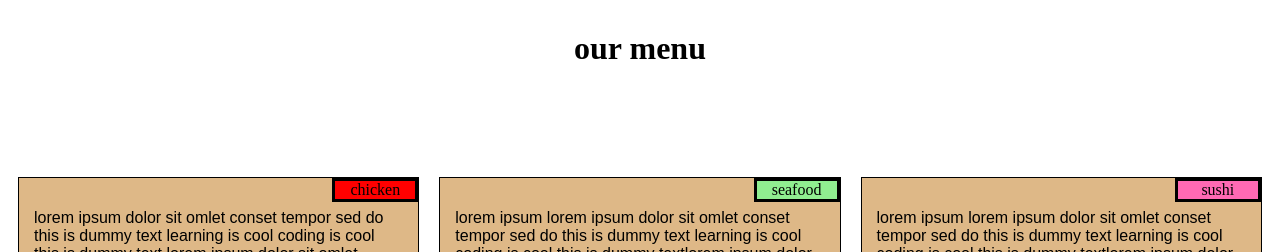
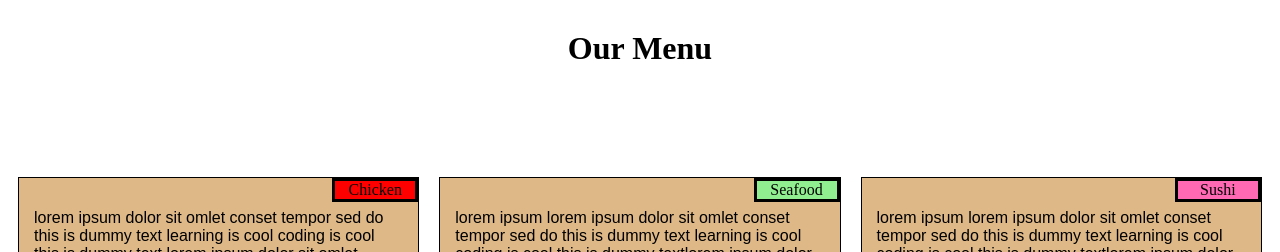
Before and after one commit to kirti11467/kirti11467.github.io, a plain HTML site: page coursera_module2/index.html in a window 1280 px wide. Shown: the top 252 px of the page. Drawn offline with Linux system fonts and the light colour scheme.

Commit message:
Update index.html

```diff
--- a/coursera_module2/index.html
+++ b/coursera_module2/index.html
@@ -8,21 +8,21 @@
 
 </head>
 <body>
-<h1>our menu</h1>
+<h1>Our Menu</h1>
 
 
   <section class=" col-lg-4 col-md-6 col-sm-12"><div>
-      <p class="sub1">chicken</p>
+      <p class="sub1">Chicken</p>
       <p class="content">lorem ipsum dolor sit omlet conset tempor sed do this is dummy text learning is cool coding is cool this is dummy text lorem ipsum dolor sit omlet conset tempor sed do this is dummy text learning is cool coding is cool this is dummy text lorem ipsum dolor sit omlet conset tempor sed do this is dummy text learning is cool coding is cool this is dummy text </p>
     </div></section>
 
   <section class=" col-lg-4 col-md-6 col-sm-12"><div>
-    <p class="sub2">seafood</p>
+    <p class="sub2">Seafood</p>
     <p class="content">lorem ipsum lorem ipsum dolor sit omlet conset tempor sed do this is dummy text learning is cool coding is cool this is dummy textlorem ipsum dolor sit omlet conset tempor sed do this is dummy text learning is cool coding is cool this is dummy textlorem ipsum dolor sit omlet conset tempor sed do this is dummy text learning is cool coding is cool this is dummy text</p>
   </div></section>
 
   <section class=" col-lg-4 col-md-12 col-sm-12"><div>
-    <p class="sub3">sushi</p>
+    <p class="sub3">Sushi</p>
     <p class="content">lorem ipsum lorem ipsum dolor sit omlet conset tempor sed do this is dummy text learning is cool coding is cool this is dummy textlorem ipsum dolor sit omlet conset tempor sed do this is dummy text learning is cool coding is cool this is dummy textlorem ipsum dolor sit omlet conset tempor sed do this is dummy text learning is cool coding is cool this is dummy text</p>
   </div></section>
 
```
